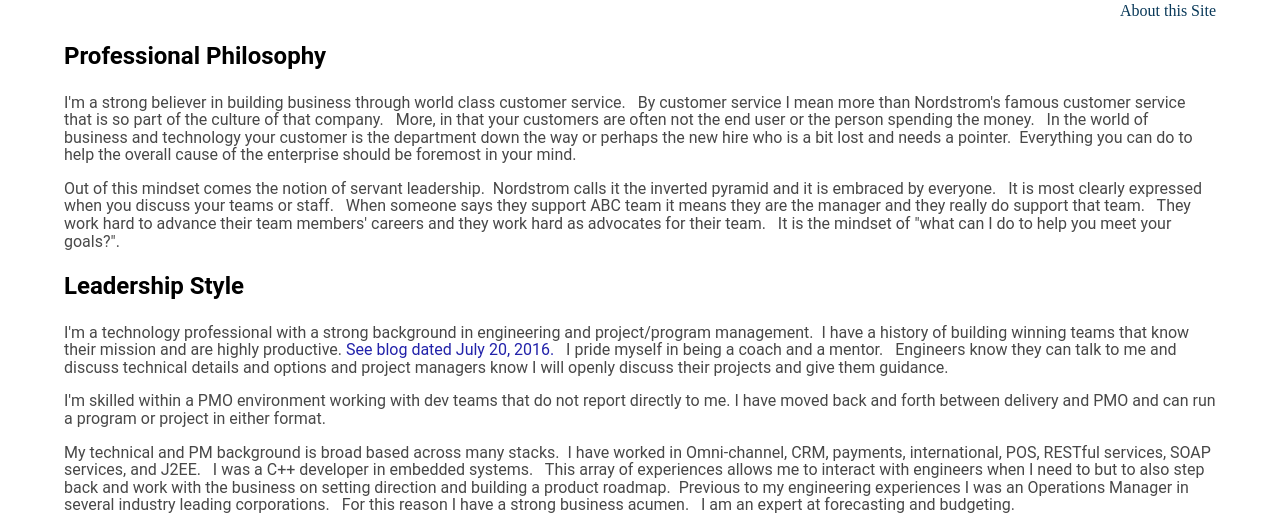
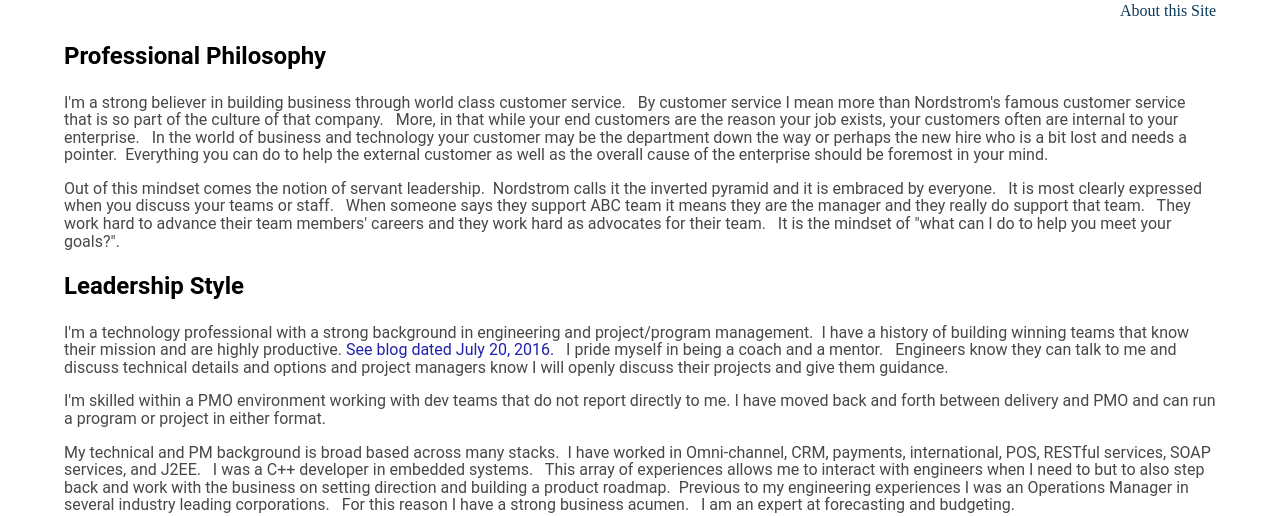
Before and after one commit to mo4dawg/mo4dawg.github.io, a Jekyll site: the page built from about/index.html, in a window 1280 px wide and 900 px high, cut to the strip 384-900 px from the top of the window. Built offline with Jekyll 4.4.1, drawn with Linux system fonts in a browser that asks for light colours.

Commit message:
Update index.html

```diff
--- a/about/index.html
+++ b/about/index.html
@@ -6,7 +6,7 @@ title: About Kevin Connell
     <div align="right"><a href = "{{ root_url }}/theSite">About this Site</a></div>
     <div>
         <h2>Professional Philosophy</h2>
-	<p>I'm a strong believer in building business through world class customer service. &nbsp; By customer service I mean more than Nordstrom's famous customer service that is so part of the culture of that company. &nbsp;  More, in that your customers are often not the end user or the person spending the money. &nbsp; In the world of business and technology your customer is the department down the way or perhaps the new hire who is a bit lost and needs a pointer.&nbsp;  Everything you can do to help the overall cause of the enterprise should be foremost in your mind. </p>
+	<p>I'm a strong believer in building business through world class customer service. &nbsp; By customer service I mean more than Nordstrom's famous customer service that is so part of the culture of that company. &nbsp;  More, in that while your end customers are the reason your job exists,  your customers often are internal to your enterprise. &nbsp; In the world of business and technology your customer may be the department down the way or perhaps the new hire who is a bit lost and needs a pointer.&nbsp;  Everything you can do to help the external customer as well as the overall cause of the enterprise should be foremost in your mind. </p>
 	<p>Out of this mindset comes the notion of servant leadership.&nbsp;  Nordstrom calls it the inverted pyramid and it is embraced by everyone. &nbsp; It is most clearly expressed when you discuss your teams or staff. &nbsp; When someone says they support ABC team it means they are the manager and they really do support that team. &nbsp; They work hard to advance their team members' careers and they work hard as advocates for their team. &nbsp; It is the mindset of "what can I do to help you meet your goals?". </p>
 
         <h2>Leadership Style</h2>
```
